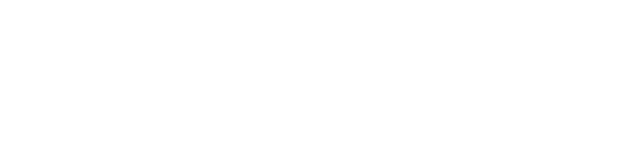
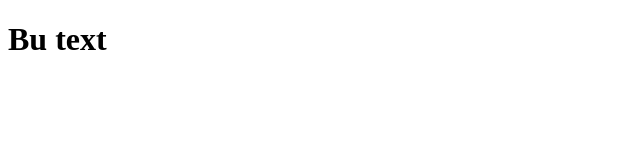
Before and after one commit to Will-Marco/test, a plain HTML site: page index.html in a window 1280 px wide. Shown: the whole page, without its empty margins (0-640 px from the left). Drawn offline with Linux system fonts and the light colour scheme.

Commit message:
H1 da text yozdim♠

```diff
--- a/index.html
+++ b/index.html
@@ -5,5 +5,7 @@
     <meta name="viewport" content="width=device-width, initial-scale=1.0" />
     <title>Document</title>
   </head>
-  <body></body>
+  <body>
+    <h1>Bu text</h1>
+  </body>
 </html>
```
